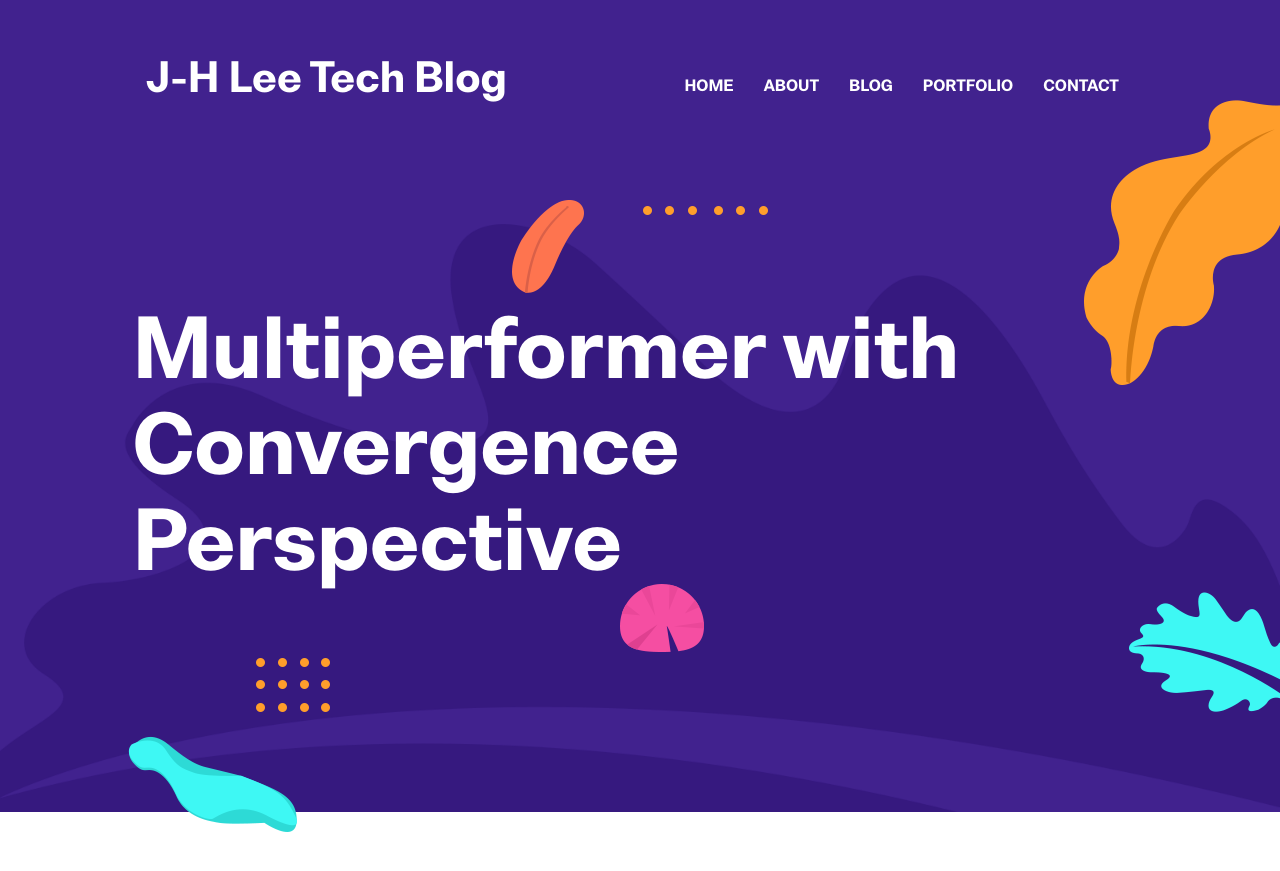
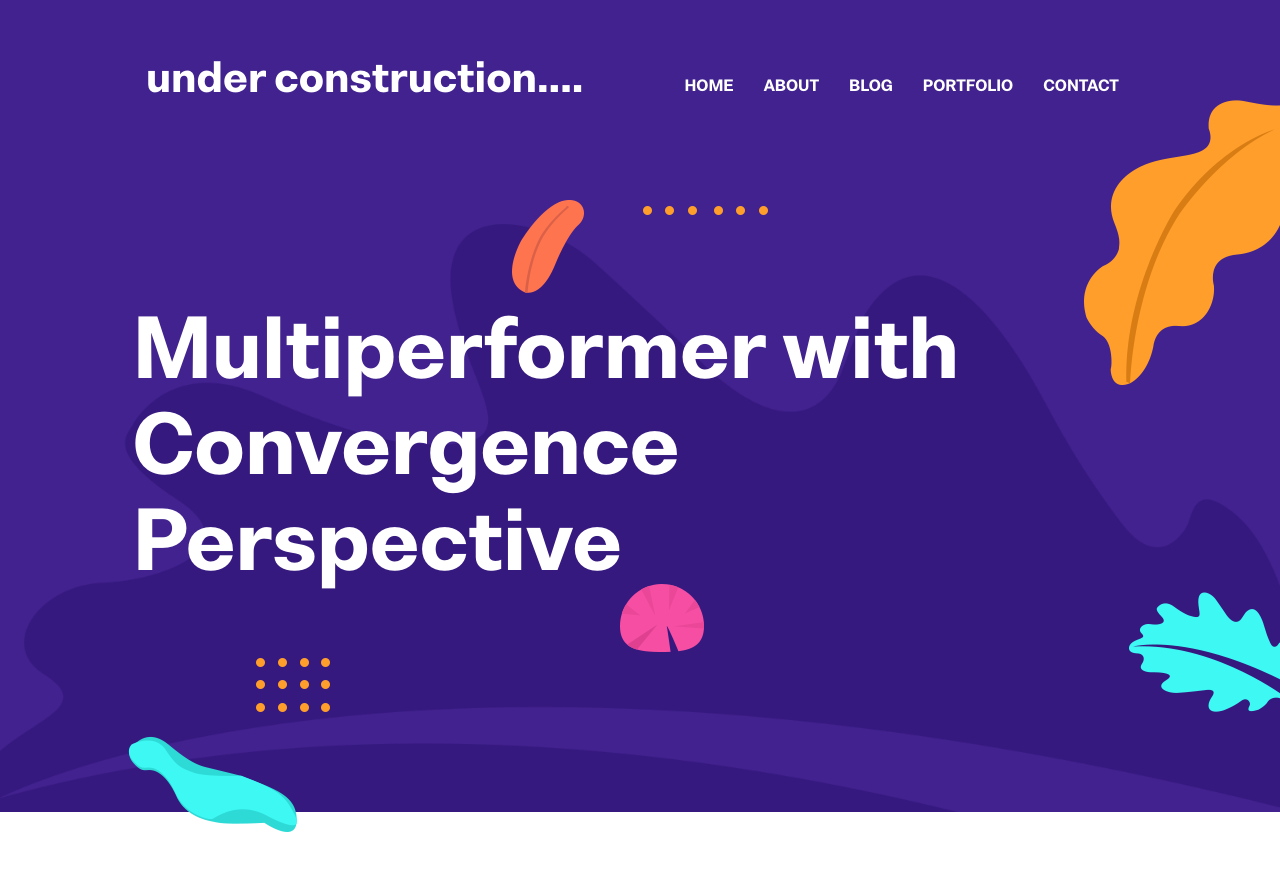
Before and after one commit to edangros/edangros.github.io, a Jekyll site: the page built from index.html, in a window 1280 px wide and 900 px high. Shown: the top 871 px of the window. Built offline with Jekyll 4.4.1, drawn with Linux system fonts in a browser that asks for light colours.

Commit message:
editing...

```diff
--- a/_data/settings.yml
+++ b/_data/settings.yml
@@ -1,7 +1,7 @@
 #-------------------------------
 # General Site Settings
 
-title: J-H Lee Tech Blog
+title: under construction....
 logo:
 author: Jae-ho Lee
 description: Engineering, Computer Science, Chemistry
```
